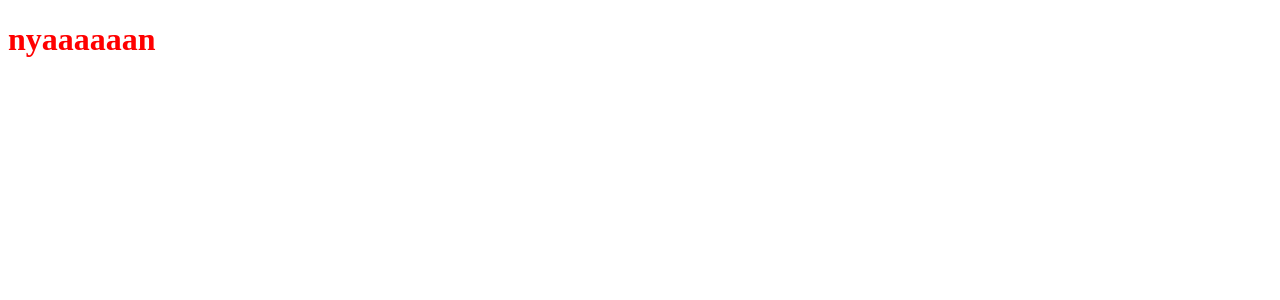
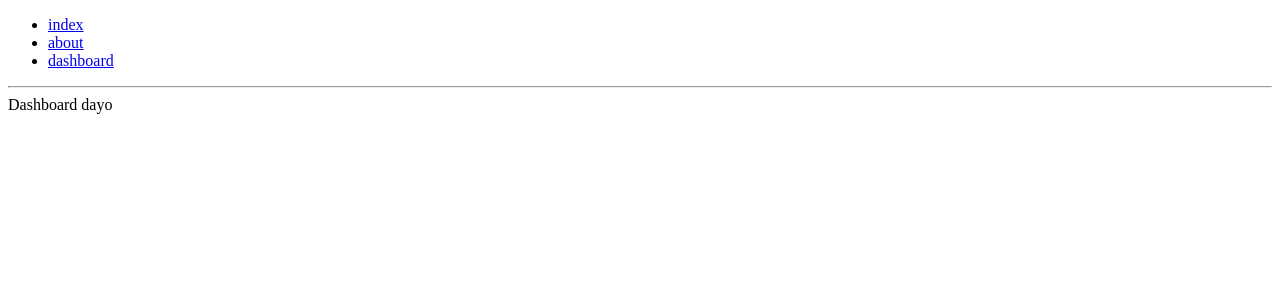
Before and after one commit to kirisaki/prototip-2.kirisaki.dev, a React app in the folder client/: page /dashboard in a window 1280 px wide. Shown: the top 300 px of the page. Built offline with nearby package versions, Linux system fonts and the light colour scheme; the HTML template or start-up script is replaced by a standard one.

Commit message:
feat: routing on client

```diff
--- /dev/null
+++ b/client/src/components/About.tsx
@@ -0,0 +1,10 @@
+import * as React from 'react'
+import {} from 'react'
+
+export const About: React.FC = () => {
+  return(
+    <div>
+      about dayo
+    </div>
+  )
+}
--- a/client/src/components/App.tsx
+++ b/client/src/components/App.tsx
@@ -4,14 +4,33 @@ import {
   BrowserRouter as Router,
   Switch,
   Route,
-  Link
 } from 'react-router-dom'
+
+import { Navigation } from './Navigation'
+import { Index } from './Index'
+import { About } from './About'
+import { Dashboard } from './Dashboard'
+
 import styles from './style.css'
 
 export const App: React.FC = () => {
   return (
-    <h1 className={styles.foo}>
-      nyaaaaaan
-    </h1>
+    <Router>
+      <div>
+        <Navigation />
+        <hr />
+        <Switch>
+          <Route exact path = "/">
+            <Index />
+          </Route>
+          <Route path = "/about">
+            <About />
+          </Route>
+          <Route path = "/dashboard">
+            <Dashboard />
+          </Route>
+        </Switch>
+      </div>
+    </Router>
   )
 }
--- /dev/null
+++ b/client/src/components/Dashboard.tsx
@@ -0,0 +1,10 @@
+import * as React from 'react'
+import {} from 'react'
+
+export const Dashboard: React.FC = () => {
+  return(
+    <div>
+      Dashboard dayo
+    </div>
+  )
+}
--- /dev/null
+++ b/client/src/components/Index.tsx
@@ -0,0 +1,10 @@
+import * as React from 'react'
+import {} from 'react'
+
+export const Index: React.FC = () => {
+  return(
+    <div>
+      index dayo
+    </div>
+  )
+}
--- /dev/null
+++ b/client/src/components/Navigation.tsx
@@ -0,0 +1,21 @@
+import * as React from 'react'
+import {} from 'react'
+import {
+  Link
+} from 'react-router-dom'
+
+export const Navigation: React.FC = () => {
+  return(
+    <ul>
+      <li>
+        <Link to="/">index</Link>
+      </li>
+      <li>
+        <Link to="/about">about</Link>
+      </li>
+      <li>
+        <Link to="/dashboard">dashboard</Link>
+      </li>
+    </ul>
+  )
+}
```
Also changed, not shown: client/src/typings.d.ts (added, +7 -0 lines).
